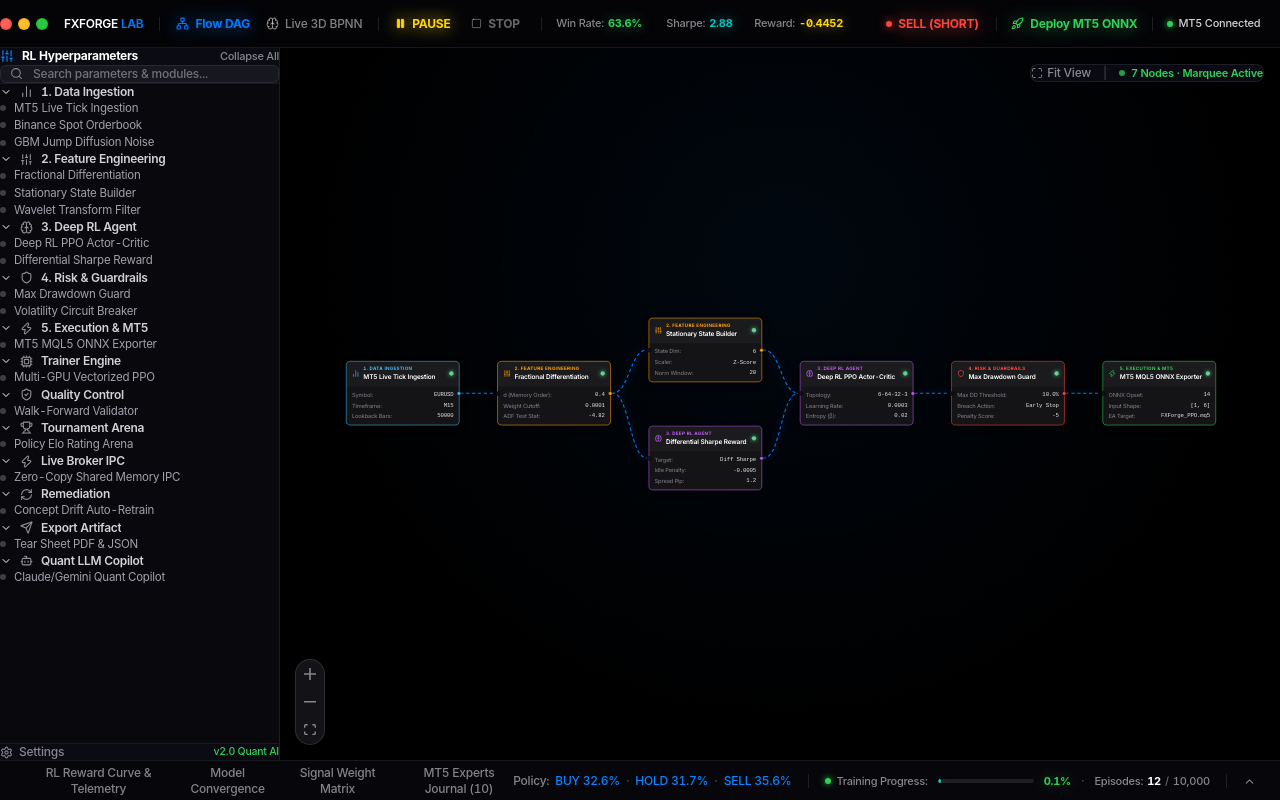
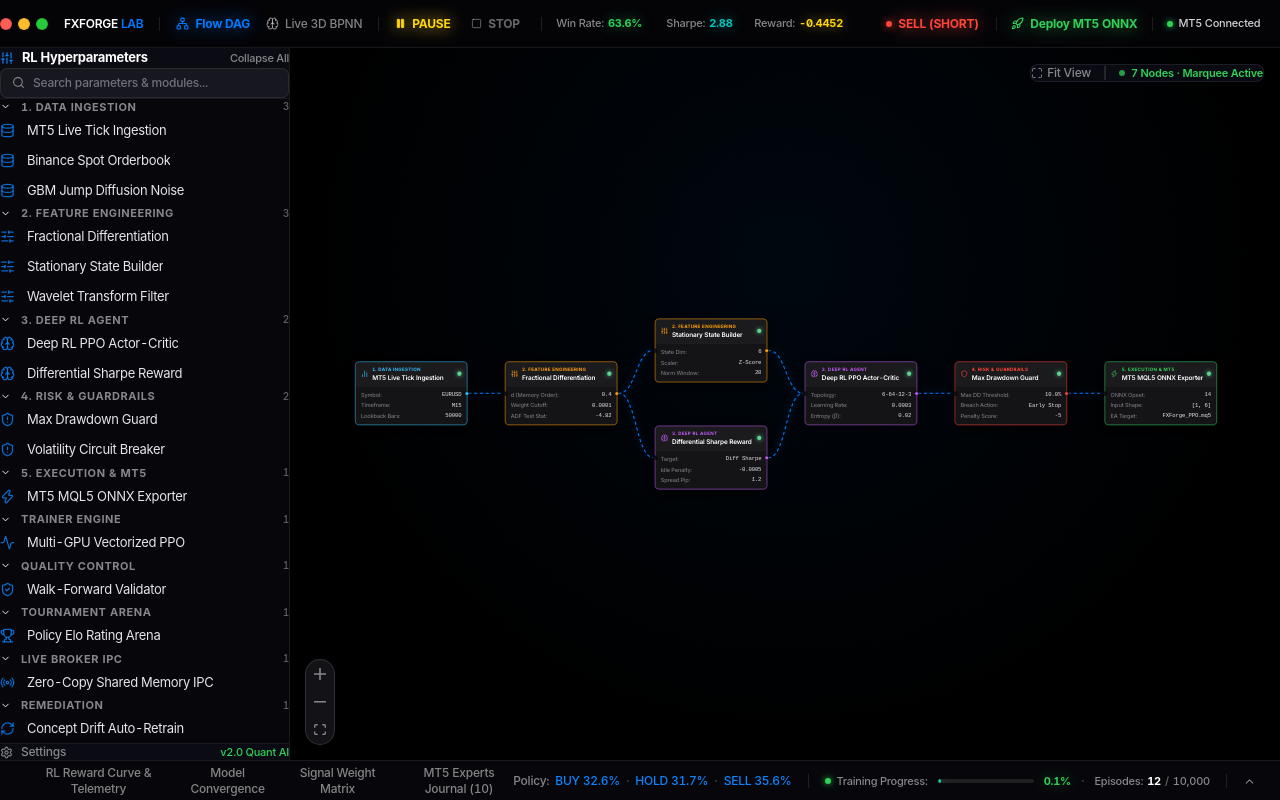
Before and after one commit to superman-owner/AI-RL-BPNN, a React (Vite) app: page / in a window 1280 px wide. Built offline with nearby package versions, Linux system fonts and the light colour scheme.

Commit message:
style(sidebar): implement authentic Apple Mac Mail / Finder sidebar spacing, row heights, typography, and icon layout

```diff
--- a/src/components/Sidebar/NodePalette.tsx
+++ b/src/components/Sidebar/NodePalette.tsx
@@ -4,35 +4,37 @@ import {
   Search,
   ChevronRight,
   Plus,
-  BarChart2,
   Sliders,
   Brain,
-  Shield,
   Zap,
-  Cpu,
   ShieldCheck,
   Trophy,
   RefreshCw,
-  Send,
-  Bot,
   Layers,
   Settings,
+  Database,
+  SlidersHorizontal,
+  ShieldAlert,
+  Activity,
+  Radio,
+  FileCode,
+  Sparkles,
 } from 'lucide-react';
 
-// Apple SF Symbols Icon Mapping
-const GROUP_ICONS: Record<string, React.ComponentType<{ size?: number; className?: string; color?: string }>> = {
-  stage1: BarChart2,
-  stage2: Sliders,
+// Apple SF Symbols Icon Mapping (Clean, authentic Apple Blue & System Colors)
+const GROUP_ICONS: Record<string, React.ComponentType<{ size?: number; className?: string }>> = {
+  stage1: Database,
+  stage2: SlidersHorizontal,
   stage3: Brain,
-  stage4: Shield,
+  stage4: ShieldAlert,
   stage5: Zap,
-  trainer: Cpu,
+  trainer: Activity,
   qc: ShieldCheck,
   tournament: Trophy,
-  live: Zap,
+  live: Radio,
   remediation: RefreshCw,
-  output: Send,
-  llm: Bot,
+  output: FileCode,
+  llm: Sparkles,
 };
 
 function onDragStartNode(event: React.DragEvent, nodeType: string) {
@@ -47,7 +49,6 @@ interface NodePaletteProps {
 export const NodePalette: React.FC<NodePaletteProps> = ({ onOpenSettings }) => {
   const [query, setQuery] = useState('');
   const [hoveredNode, setHoveredNode] = useState<string | null>(null);
-  const [hoveredGroup, setHoveredGroup] = useState<string | null>(null);
   const [expandedGroups, setExpandedGroups] = useState<Record<string, boolean>>(() =>
     Object.fromEntries(GROUPS.map((g) => [g.id, true]))
   );
@@ -66,14 +67,14 @@ export const NodePalette: React.FC<NodePaletteProps> = ({ onOpenSettings }) => {
   return (
     <aside
       onWheel={(e) => e.stopPropagation()}
-      className="w-[280px] h-full flex flex-col flex-shrink-0 bg-[#09090e]/95 border-r border-white/[0.08] text-[#c7c7cc] select-none z-20 font-sans"
+      className="w-[290px] h-full flex flex-col flex-shrink-0 bg-[#08080c]/98 border-r border-white/[0.08] text-[#c7c7cc] select-none z-20 font-sans"
     >
-      {/* 1.  Apple macOS Pro Header */}
-      <div className="p-3 pb-2.5 border-b border-white/[0.06] bg-[#0c0c14]/90 flex-shrink-0">
-        <div className="flex justify-between items-center mb-2.5 px-0.5">
+      {/* 1.  Apple macOS Header & Spotlight Search */}
+      <div className="px-3.5 pt-3.5 pb-2.5 border-b border-white/[0.06] bg-[#0c0c14]/90 flex-shrink-0">
+        <div className="flex justify-between items-center mb-3 px-1">
           <div className="flex items-center gap-2">
             <Sliders size={14} className="text-[#0a84ff]" />
-            <span className="text-xs font-bold text-white tracking-tight">
+            <span className="text-[13px] font-bold text-white tracking-tight">
               RL Hyperparameters
             </span>
           </div>
@@ -88,19 +89,19 @@ export const NodePalette: React.FC<NodePaletteProps> = ({ onOpenSettings }) => {
 
         {/*  macOS Spotlight-style Search Field */}
         <div className="relative flex items-center">
-          <Search size={13} className="absolute left-2.5 text-[#86868b] pointer-events-none z-10" />
+          <Search size={13} className="absolute left-3 text-[#86868b] pointer-events-none z-10" />
           <input
             value={query}
             onChange={(e) => setQuery(e.target.value)}
             placeholder="Search parameters & modules..."
             style={{ paddingLeft: '32px' }}
-            className="w-full bg-white/[0.05] border border-white/[0.08] hover:border-white/20 focus:border-[#0a84ff] rounded-md text-xs text-white placeholder-[#71717a] pr-2.5 py-1.5 outline-none transition-colors"
+            className="w-full h-[30px] bg-white/[0.05] border border-white/[0.08] hover:border-white/20 focus:border-[#0a84ff] rounded-[7px] text-[12px] text-white placeholder-[#71717a] pr-3 py-1 outline-none transition-colors"
           />
         </div>
       </div>
 
-      {/* 2.  macOS Xcode-style Navigation Tree (Clean SF Symbols) */}
-      <div className="flex-1 min-h-0 overflow-y-auto custom-scrollbar px-2 py-1.5 space-y-0.5">
+      {/* 2.  Apple Mac Mail / Finder Sidebar List (Perfect Spacing & Rhythm) */}
+      <div className="flex-1 min-h-0 overflow-y-auto custom-scrollbar px-3 py-2 space-y-4">
         {GROUPS.map((group) => {
           const allNodes = nodesByGroup(group.id);
           const matchingNodes = allNodes.filter(
@@ -110,51 +111,38 @@ export const NodePalette: React.FC<NodePaletteProps> = ({ onOpenSettings }) => {
           if (q && matchingNodes.length === 0) return null;
 
           const isExpanded = expandedGroups[group.id] || Boolean(q);
-          const isGroupHovered = hoveredGroup === group.id;
           const GroupIcon = GROUP_ICONS[group.id] || Layers;
 
           return (
-            <div key={group.id} className="py-0.5">
-              {/*  Section Header (Clean SF Symbol + Rotating Disclosure Chevron) */}
+            <div key={group.id} className="space-y-1">
+              {/*  Section Header (Clean Apple Mail Style Header) */}
               <div
                 onClick={() => toggleGroup(group.id)}
-                onMouseEnter={() => setHoveredGroup(group.id)}
-                onMouseLeave={() => setHoveredGroup(null)}
-                className={`px-2 py-1.5 rounded-md flex items-center justify-between cursor-pointer transition-colors ${
-                  isGroupHovered ? 'bg-white/[0.04] text-white' : 'text-[#8e8e93]'
-                }`}
+                className="px-2 py-1 flex items-center justify-between cursor-pointer rounded-[6px] hover:bg-white/[0.04] transition-colors"
               >
-                <div className="flex items-center gap-2 min-w-0 flex-1">
+                <div className="flex items-center gap-2.5 min-w-0 flex-1">
                   {/* Rotating Chevron */}
                   <ChevronRight
-                    size={12}
+                    size={11}
                     className={`text-[#86868b] transition-transform duration-150 flex-shrink-0 ${
                       isExpanded ? 'rotate-90 text-white' : ''
                     }`}
                   />
 
-                  {/* Single Clean SF Symbol Icon */}
-                  <GroupIcon
-                    size={13}
-                    className={`flex-shrink-0 transition-colors ${
-                      isGroupHovered ? 'text-[#0a84ff]' : 'text-[#8e8e93]'
-                    }`}
-                  />
-
                   {/* Section Label */}
-                  <span
-                    className={`text-xs font-semibold tracking-tight truncate transition-colors ${
-                      isGroupHovered ? 'text-white' : 'text-[#d1d1d6]'
-                    }`}
-                  >
+                  <span className="text-[11px] font-bold text-[#86868b] uppercase tracking-wider truncate">
                     {group.label}
                   </span>
                 </div>
+
+                <span className="text-[10px] font-medium text-[#636366]">
+                  {matchingNodes.length}
+                </span>
               </div>
 
-              {/*  Child Items (Clean Indentation & Monochromatic Style) */}
+              {/*  Child Items (Mac Mail Native Spacing: 30px Row, 15px SF Symbol, 12px Gap) */}
               {isExpanded && (
-                <div className="pl-6 pr-1 py-0.5 space-y-0.5">
+                <div className="space-y-0.5 pl-1.5">
                   {matchingNodes.map((node) => {
                     const isNodeHovered = hoveredNode === node.type;
 
@@ -166,31 +154,34 @@ export const NodePalette: React.FC<NodePaletteProps> = ({ onOpenSettings }) => {
                         onMouseEnter={() => setHoveredNode(node.type)}
                         onMouseLeave={() => setHoveredNode(null)}
                         title="Drag onto canvas to add module"
-                        className={`px-2 py-1 rounded-md flex items-center justify-between cursor-grab transition-colors ${
+                        className={`h-[30px] px-2.5 rounded-[6px] flex items-center justify-between cursor-grab transition-all ${
                           isNodeHovered
-                            ? 'bg-white/[0.06] text-white'
-                            : 'text-[#8e8e93] hover:text-white'
+                            ? 'bg-white/[0.08] text-white shadow-sm'
+                            : 'text-[#d1d1d6] hover:bg-white/[0.04]'
                         }`}
                       >
-                        <div className="flex items-center gap-2 min-w-0 flex-1">
-                          <span
-                            className={`w-1.5 h-1.5 rounded-full transition-opacity flex-shrink-0 ${
-                              isNodeHovered ? 'opacity-100 bg-[#0a84ff]' : 'opacity-40 bg-[#8e8e93]'
+                        {/* Left: SF Symbol Icon + Label with 12px Breathing Gap */}
+                        <div className="flex items-center gap-3 min-w-0 flex-1">
+                          <GroupIcon
+                            size={15}
+                            className={`flex-shrink-0 transition-colors ${
+                              isNodeHovered ? 'text-[#0a84ff]' : 'text-[#0a84ff]/80'
                             }`}
                           />
                           <span
-                            className={`text-[11.5px] truncate font-normal ${
-                              isNodeHovered ? 'font-medium text-white' : 'text-[#a1a1aa]'
+                            className={`text-[13px] tracking-tight truncate leading-tight ${
+                              isNodeHovered ? 'font-medium text-white' : 'font-normal text-[#e5e5ea]'
                             }`}
                           >
                             {node.label}
                           </span>
                         </div>
 
+                        {/* Right: Subtle Add Indicator */}
                         <Plus
-                          size={11}
-                          className={`flex-shrink-0 transition-colors ${
-                            isNodeHovered ? 'text-[#0a84ff]' : 'text-transparent'
+                          size={13}
+                          className={`flex-shrink-0 transition-opacity ${
+                            isNodeHovered ? 'opacity-100 text-white' : 'opacity-0'
                           }`}
                         />
                       </div>
@@ -203,17 +194,17 @@ export const NodePalette: React.FC<NodePaletteProps> = ({ onOpenSettings }) => {
         })}
       </div>
 
-      {/* 3.  macOS Footer Status */}
-      <div className="p-3 border-t border-white/[0.06] bg-[#0c0c14]/90 flex items-center justify-between text-xs text-[#86868b] flex-shrink-0">
+      {/* 3.  macOS Footer */}
+      <div className="px-4 py-3 border-t border-white/[0.06] bg-[#0c0c14]/90 flex items-center justify-between text-xs text-[#86868b] flex-shrink-0">
         <button
           onClick={onOpenSettings}
           title="Open System & Quant Settings"
-          className="flex items-center gap-1.5 hover:text-white transition-colors cursor-pointer"
+          className="flex items-center gap-2 hover:text-white transition-colors cursor-pointer text-[12px] font-medium"
         >
           <Settings size={13} />
           <span>Settings</span>
         </button>
-        <span className="text-[10.5px] text-[#30d158] font-mono font-medium">
+        <span className="text-[11px] text-[#30d158] font-mono font-medium">
           v2.0 Quant AI
         </span>
       </div>
```
